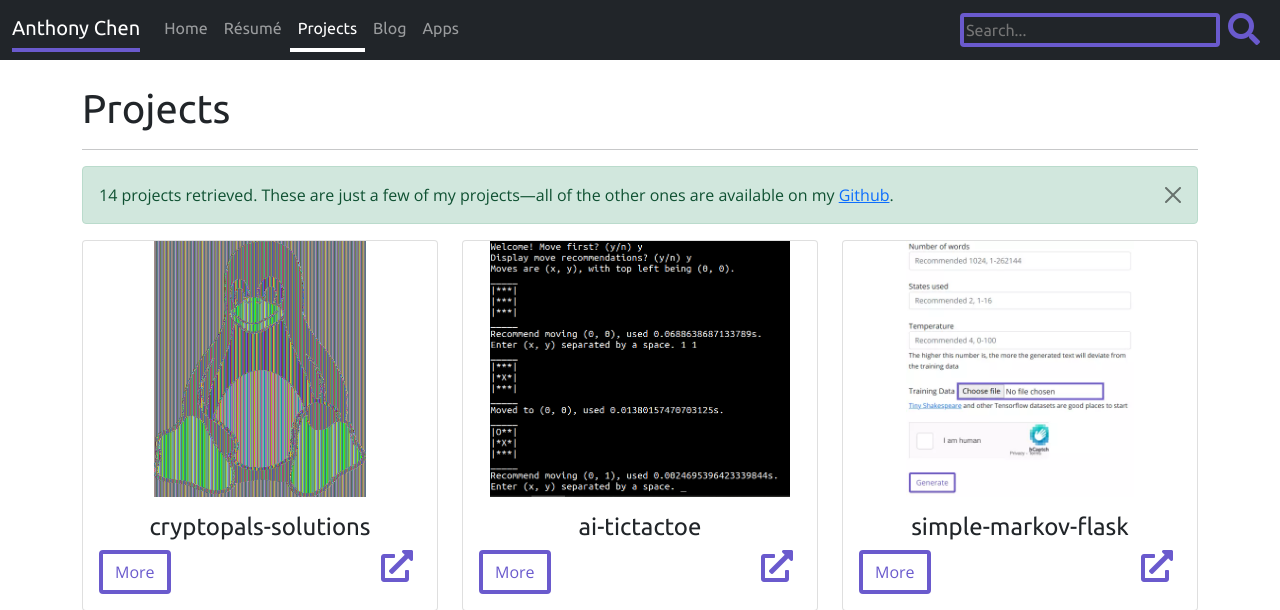
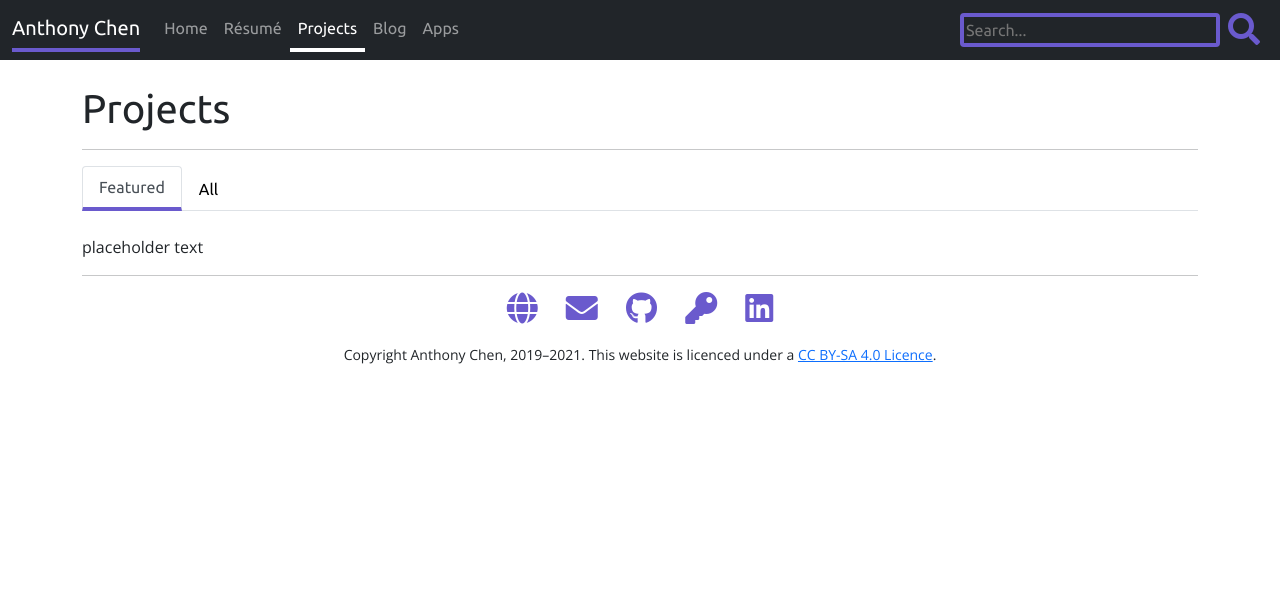
Before and after one commit to 0foxes/anthony-site, a PHP site: page /projects/ in a window 1280 px wide. Shown: the top 610 px of the page. After the commit the page ends 364 px from the top, so only its background shows below. Run offline with PHP 8.4, Linux system fonts and the light colour scheme; some libraries are stand-ins or nearby versions.

Commit message:
add tabs to projects page

```diff
--- a/assets/css/style.css
+++ b/assets/css/style.css
@@ -134,9 +134,18 @@ h6 {
     border-color: white;
 }
 
-.nav-link:hover:not(.active) {
+.nav-link.active:hover {
+    border-color: royalblue;
+}
+
+.nav-tab-style.active {
     border-bottom: 4px solid;
-    border-color: rgba(255, 255, 255, .55);
+    border-bottom-color: slateblue!important;
+}
+
+.nav-tab-style.active:hover {
+    border-color: #dee2e6;
+    border-bottom-color: royalblue!important;
 }
 
 .navbar-brand {
@@ -157,3 +166,7 @@ h6 {
     border-color: slateblue;
     border-radius: .25rem;
 }
+
+.search-box:hover {
+    border-color: royalblue;
+}
--- a/projects/index.php
+++ b/projects/index.php
@@ -42,6 +42,17 @@
             <h1>Projects<span class="blinking">_</span></h1>
         </div>
         <hr>
+        <nav>
+            <div class="nav nav-tabs mb-4" id="nav-tab" role="tablist">
+                <button class="nav-link nav-tab-style active" id="nav-featured-tab" data-bs-toggle="tab" data-bs-target="#nav-featured" type="button" role="tab" aria-controls="nav-featured" aria-selected="true">Featured</button>
+                <button class="nav-link nav-tab-style" id="nav-all-tab" data-bs-toggle="tab" data-bs-target="#nav-all" type="button" role="tab" aria-controls="nav-all" aria-selected="false">All</button>
+            </div>
+        </nav>
+        <div class="tab-content" id="nav-tabContent">
+            <div class="tab-pane fade show active" id="nav-featured" role="tabpanel" aria-labelledby="nav-featured-tab">
+                <p>placeholder text</p>
+            </div>
+            <div class="tab-pane fade" id="nav-all" role="tabpanel" aria-labelledby="nav-all-tab">
                 <div class="alert alert-success alert-dismissible fade show" role="alert">
                     <span>14 projects retrieved. These are just a few of my projects—all of the other ones are available on my <a href="https://github.com/slightlyskepticalpotat">Github</a>.</span>
                     <button type="button" class="btn-close" data-bs-dismiss="alert" aria-label="Close"></button>
@@ -431,6 +442,7 @@
                         echo(implode("", $projects));
                     ?>
                 </div>
+            </div>
         <hr>
     </div>
 </body>
```
Lines whose indentation alone changed are shown as unchanged.
